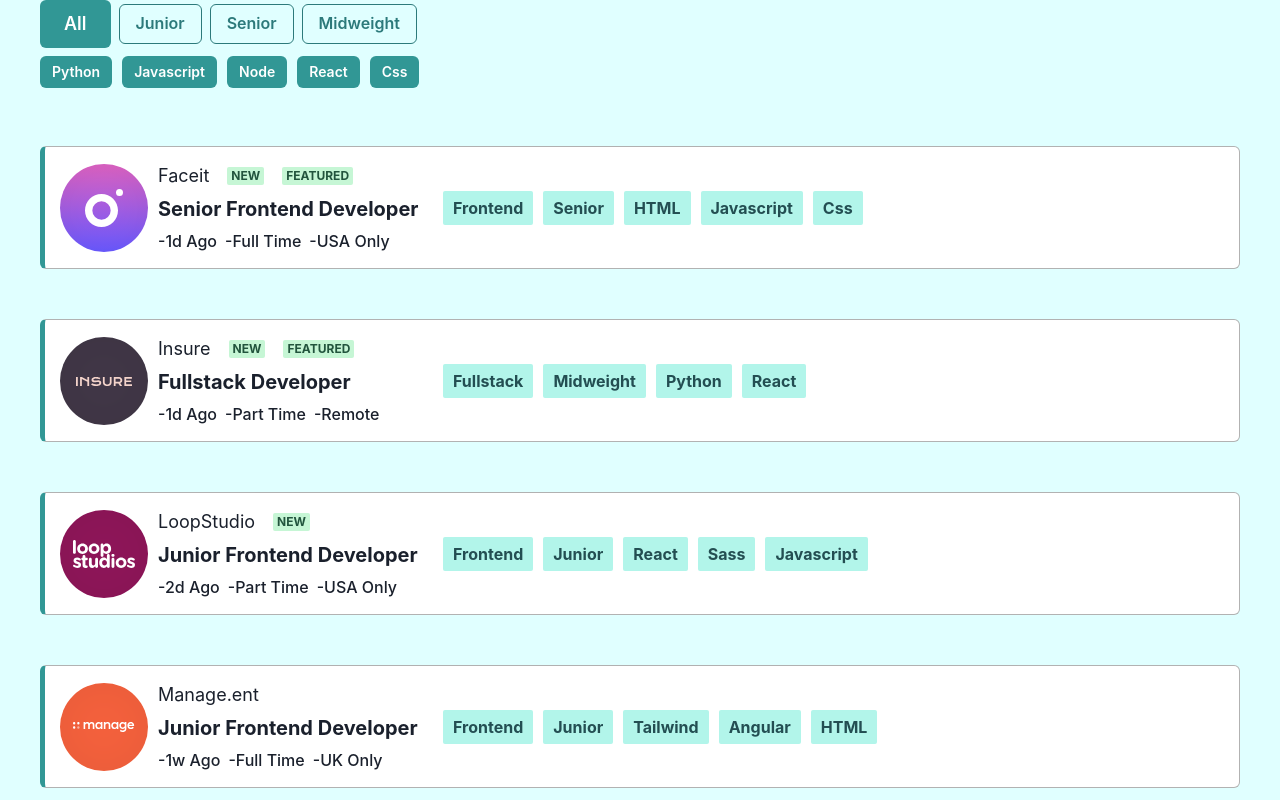
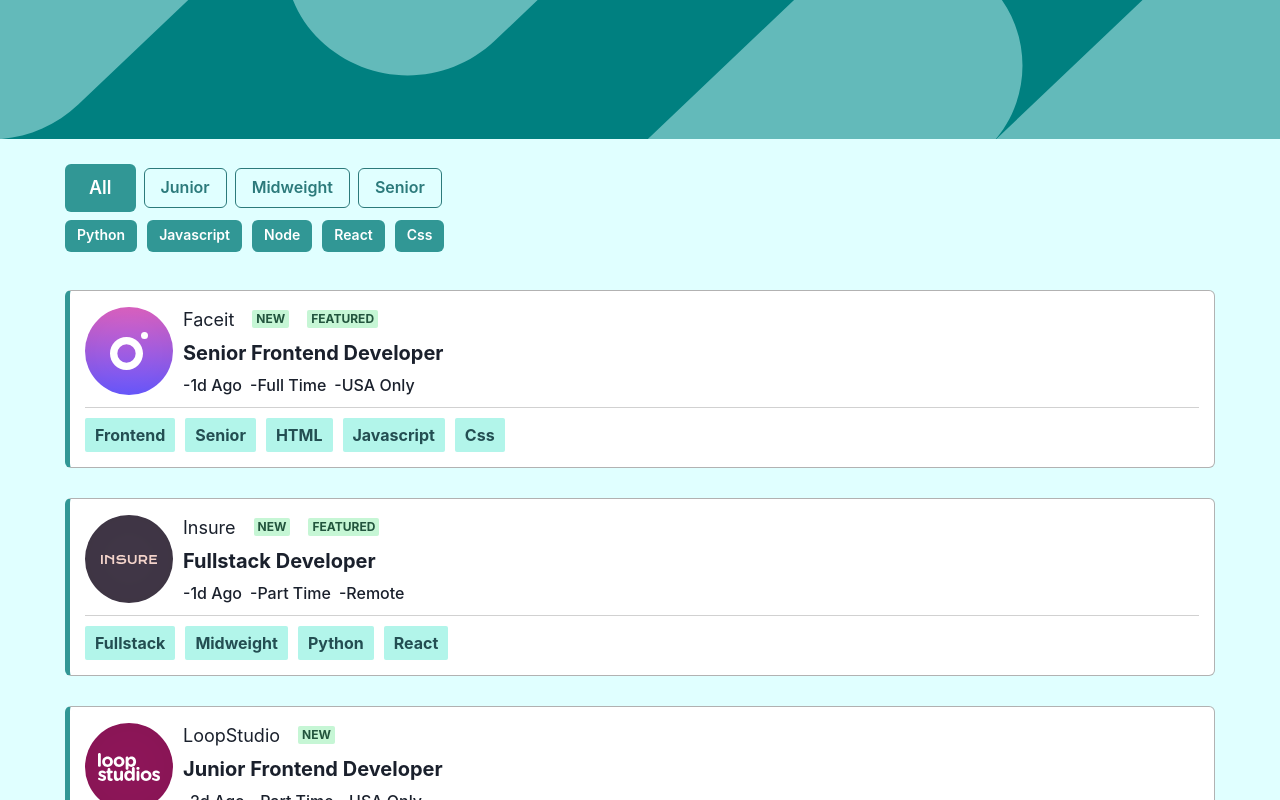
Before and after one commit to DrHeinz11/JOB-offers, a React (Vite) app: page / in a window 1280 px wide. Shown: the top 800 px of the page. Built offline with nearby package versions, Linux system fonts and the light colour scheme.

Commit message:
V2.1(Divider)

```diff
--- a/src/App.jsx
+++ b/src/App.jsx
@@ -1,11 +1,11 @@
 import { Heading, Image, Button, Stack, Container } from "@chakra-ui/react";
 import Card from "./components/Card";
+import BgHeader from "./components/BgHeader";
 import { data, dataArr, dataTec } from "./constant/dataExport";
 import { useState } from "react";
 function App() {
   const [argument, setArgument] = useState(0);
   const arrRetorno = [];
-  console.log(arrRetorno, data);
   argument === 0
     ? data.map((e) => {
         arrRetorno.push(e);
@@ -15,8 +15,13 @@
       });
 
   return (
-    <Container bg="primary.lgGray" maxW="100%">
-      <Stack maxWidth="1200px" m={"0 auto"}>
+    <Container bg="primary.lgGray" maxW="100%" p="0">
+      <BgHeader />
+      <Stack
+        maxWidth="1200px"
+        m={{ base: "0 auto", lg: "25px auto" }}
+        p={{ base: "10px", lg: "0 25px" }}
+      >
         <Stack direction="column">
           <Stack
             direction="row"
@@ -64,12 +69,12 @@
             ))}
           </Stack>
         </Stack>
-        <div className="contianer">
+        <Container maxW="100%" p="0">
           {}
           {arrRetorno.map((e, index) => (
             <Card props={e} key={index} />
           ))}
-        </div>
+        </Container>
       </Stack>
     </Container>
   );
--- /dev/null
+++ b/src/components/BgHeader.jsx
@@ -0,0 +1,16 @@
+import { bgDesktop, bgMobile } from "../images/svg-icons/export";
+
+import { Image } from "@chakra-ui/react";
+function BgHeader() {
+  return (
+    <Image
+      bg="teal"
+      objectFit={"cover"}
+      w="100%"
+      height={{ base: "75px", lg: "auto" }}
+      src={bgDesktop}
+    />
+  );
+}
+
+export default BgHeader;
--- a/src/components/Card.jsx
+++ b/src/components/Card.jsx
@@ -4,7 +4,7 @@
   Image,
   Heading,
   Badge,
-  Button,
+  Divider,
   Text,
   chakra,
 } from "@chakra-ui/react";
@@ -12,7 +12,7 @@
 const Card = ({ props }) => {
   return (
     <Stack
-      margin={{ base: "25px 0", lg: "50px 0" }}
+      margin={{ base: "20px 0", lg: "30px 0" }}
       direction="row"
       flexWrap={"wrap"}
       align="center"
@@ -69,14 +69,14 @@
           ))}
         </Stack>
       </Stack>
-
+      <Divider orientation="horizontal" />
       <Stack
         spacing="4"
         direction="row"
         flexWrap={"wrap"}
         gap={"10px"}
         align="center"
-        justify={'space-evenly'}
+        justify={"space-evenly"}
       >
         {props.id_class.map((e) => (
           <Badge
--- a/src/constant/dataExport.js
+++ b/src/constant/dataExport.js
@@ -101,6 +101,6 @@
     features: ["19w ago", "Full Time", "USA only"],
   },
 ];
-const dataArr = ["junior", "senior", "midweight"];
+const dataArr = ["junior", "midweight", "senior"];
 const dataTec = ["python", "javascript", "node", "react", "css"];
 export { data, dataArr, dataTec };
--- a/src/images/svg-icons/export.js
+++ b/src/images/svg-icons/export.js
@@ -8,5 +8,5 @@
 export { default as airFilter } from "./the-air-filter-company.svg";
 export { default as photoSnapshot } from "./photosnap.svg";
 export { default as account } from "./account.svg";
-export { default as bgHeaderDeks } from "./bg-header-desktop.svg";
-export { default as bgHeaderMob } from "./bg-header-mobile.svg";
+export { default as bgDesktop } from "../bg-header-desktop.svg";
+export { default as bgMobile } from "../bg-header-mobile.svg";
```
Also changed, not shown: src/images/bg-header-desktop.svg (renamed from src/images/svg-icons/bg-header-desktop.svg), src/images/bg-header-mobile.svg (renamed from src/images/svg-icons/bg-header-mobile.svg).
